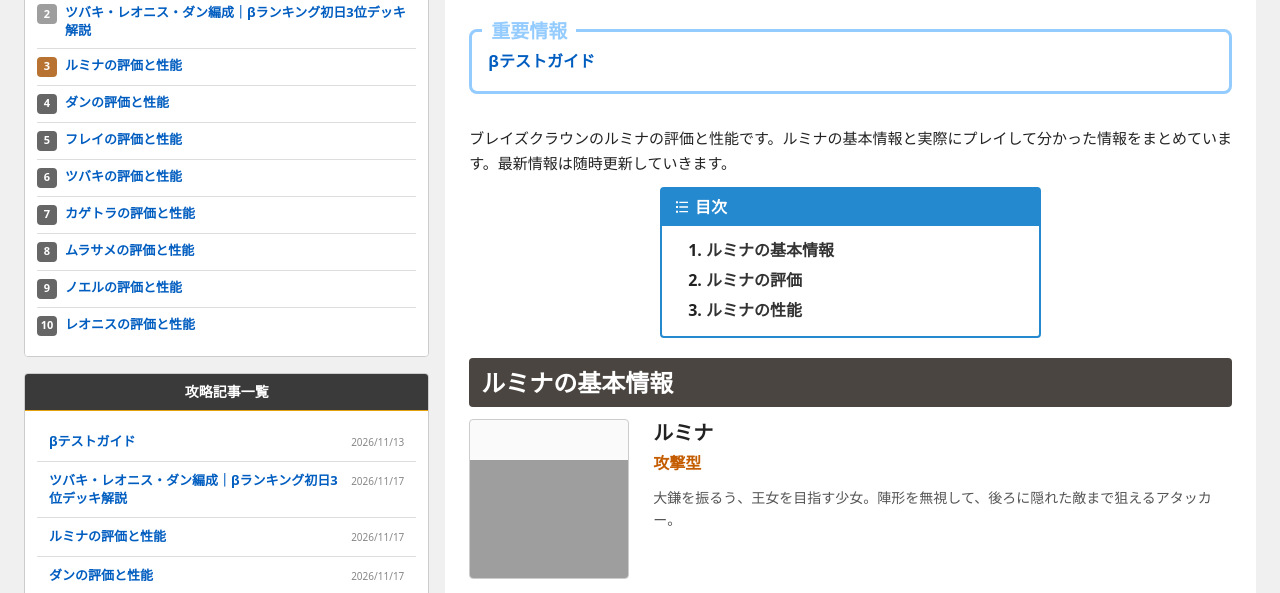
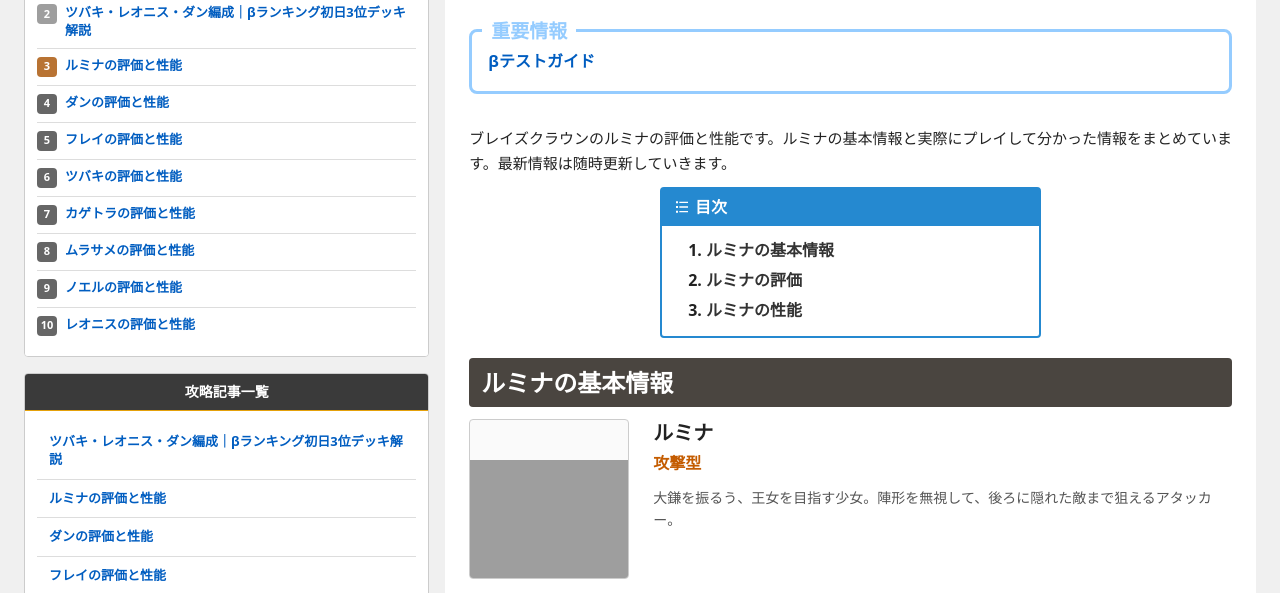
Before and after one commit to nakaokazuki/blaze-crown, an Astro site: page /games/blaze-crown/characters/lumina in a window 1280 px wide. Shown: the part 207-800 px from the top of the page. Built offline with nearby package versions, Linux system fonts and the light colour scheme; Astro itself is replaced by a stand-in of ours; grey boxes are pictures that could not be loaded.

Commit message:
フロント実装を更新

```diff
--- a/src/components/layout/SidebarGuideList.astro
+++ b/src/components/layout/SidebarGuideList.astro
@@ -6,14 +6,6 @@ interface Props {
 }
 
 const { items } = Astro.props;
-
-function formatPublishedAt(date: Date): string {
-  return date.toLocaleDateString('ja-JP', {
-    year: 'numeric',
-    month: 'numeric',
-    day: 'numeric',
-  });
-}
 
 const PAGE_SIZE = 10;
 const pageCount = Math.ceil(items.length / PAGE_SIZE);
@@ -43,15 +35,7 @@ const hasPager = items.length > PAGE_SIZE;
                     hidden={hasPager && page !== 0}
                   >
                     <a href={item.href} class="wiki-side-guide-link">
-                      <span class="wiki-side-guide-row">
-                        <span class="wiki-side-guide-title">{item.title}</span>
-                        <time
-                          class="wiki-side-guide-date"
-                          datetime={item.publishedAt.toISOString()}
-                        >
-                          {formatPublishedAt(item.publishedAt)}
-                        </time>
-                      </span>
+                      <span class="wiki-side-guide-title">{item.title}</span>
                     </a>
                   </li>
                 );
--- a/src/lib/guides.ts
+++ b/src/lib/guides.ts
@@ -41,13 +41,13 @@ function publishedCharacterItems(game: string): GuideListItem[] {
     .map((c) => characterToListItem(game, c));
 }
 
-/** 攻略記事一覧用：攻略 MDX ＋ 公開キャラ個別ページ（更新日の新しい順） */
+/** 攻略記事一覧用：攻略 MDX ＋ 公開キャラ個別ページ（公開日の新しい順。更新日は並びに使わない） */
 export async function getGuidesSortedByUpdate(game?: string): Promise<GuideListItem[]> {
   const guides = await getCollection('guides');
   const guideItems = guides.filter((g) => !game || g.data.game === game).map(toListItem);
   const charItems = game ? publishedCharacterItems(game) : [];
   return [...guideItems, ...charItems].sort(
-    (a, b) => b.updatedAt.valueOf() - a.updatedAt.valueOf(),
+    (a, b) => b.publishedAt.valueOf() - a.publishedAt.valueOf(),
   );
 }
 
--- a/src/styles/global.css
+++ b/src/styles/global.css
@@ -259,16 +259,8 @@
     @apply block px-3 py-2.5 text-[13px] no-underline hover:bg-[#fff9e8];
   }
 
-  .wiki-side-guide-row {
-    @apply flex items-baseline justify-between gap-2;
-  }
-
   .wiki-side-guide-title {
-    @apply min-w-0 flex-1 font-bold leading-snug text-[var(--g8-link)];
-  }
-
-  .wiki-side-guide-date {
-    @apply shrink-0 text-[10px] font-normal leading-none text-[#888];
+    @apply block min-w-0 font-bold leading-snug text-[var(--g8-link)];
   }
 
   .wiki-side-guide-pager {
```
